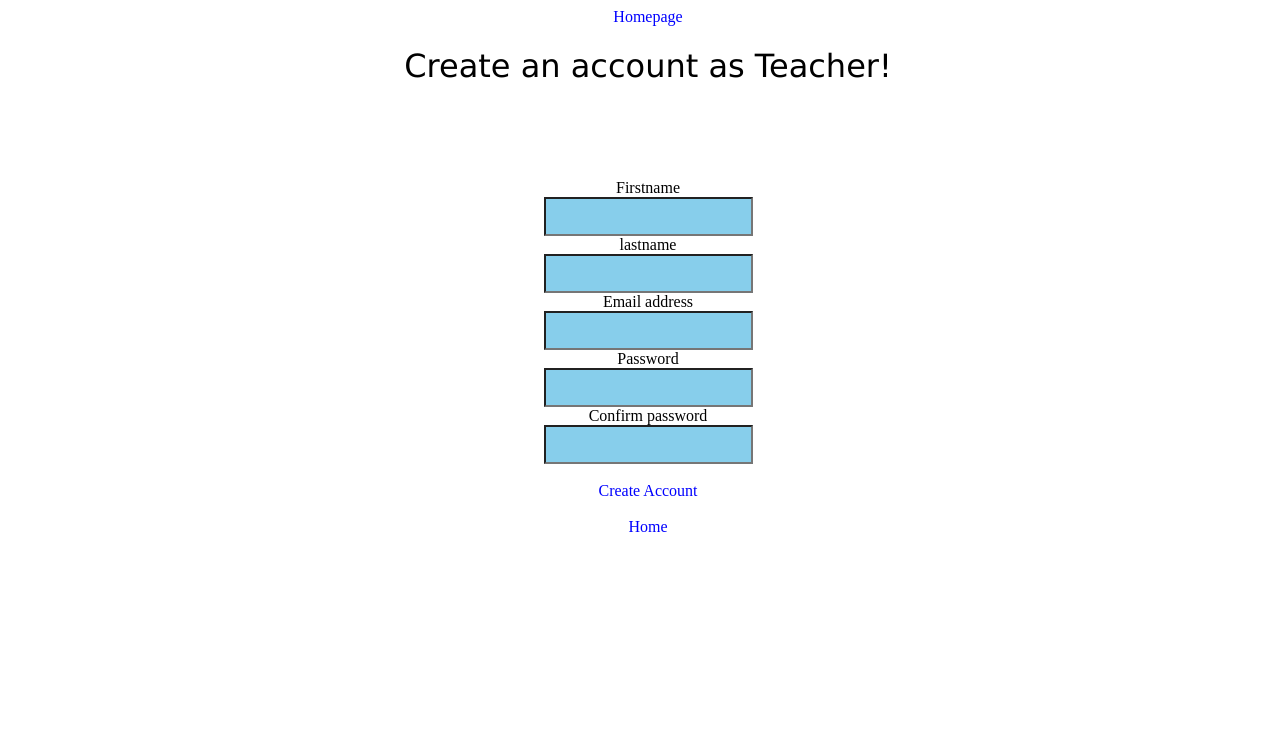
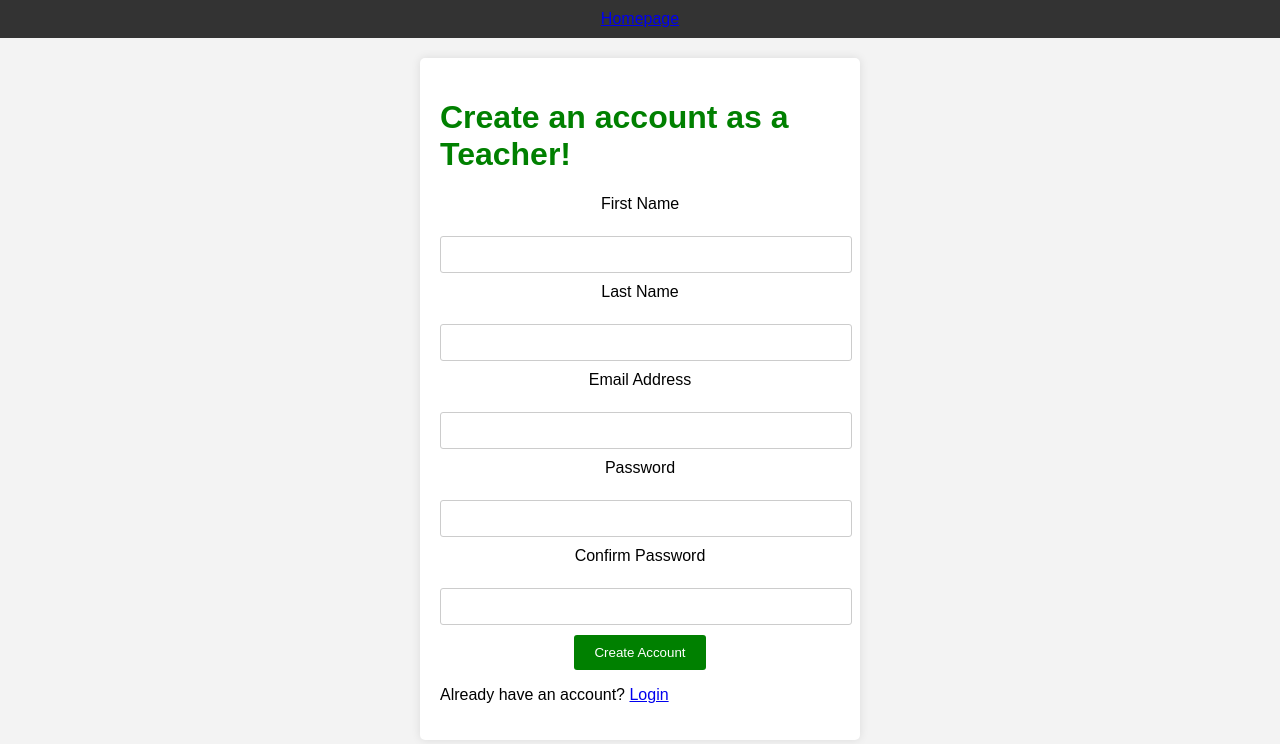
Before and after one commit to montie-tech/Final-year-project, a website: page login/teacher/teacher register.html in a window 1280 px wide. Drawn offline with Linux system fonts and the light colour scheme; files that its build step writes are made by us from their sources.

Commit message:
ops(teacher): Working on the registration page

```diff
--- a/css/teacherregister.css
+++ /dev/null
@@ -1,51 +0,0 @@
-body {
-    width: 100vw;
-    height: 100vh;
-    background: url("register.jpg");
-    background-size: fill;
-    text-align: center;
-    border: none;
-    overflow-y: hidden;
-    overflow-x: hidden;
-}
-
-h1 {
-    text-align: center;
-    font-family: "Source Sans Pro", sans-serif;
-    font-weight: normal;
-    font-style: var();
-    font-size: xx-large;
-}
-
-h2 {
-    text-align: center;
-    font-size: large;
-    font-style: italic;
-    font-family: 'Times New Roman', Times, serif;
-}
-
-a {
-    justify-content: flex-start;
-    align-items: center;
-    padding: 10px 14px;
-    background: white;
-    text-decoration: none;
-    color: blue;
-}
-
-a:hover {
-    color: green;
-}
-
-input {
-    justify-content: flex-start;
-    align-items: center;
-    padding: 10px 14px;
-    background: skyblue;
-    text-decoration: none;
-    color: brown;
-}
-
-input:hover {
-    color: red;
-}
--- a/login/teacher/teacher register.html
+++ b/login/teacher/teacher register.html
@@ -1,43 +1,43 @@
-<!doctype html>
-
-<html>
+<!DOCTYPE html>
+<html lang="en">
 
 <head>
-    <meta charset="utf-8">
-
+    <meta charset="UTF-8">
     <title>Teacher New Account</title>
     <link rel="icon" type="image/x-icon" href="padlock.jpg">
-
-
-    <link rel=" stylesheet " href="teacherregister.css " href="index.html ">
-    <div class=" navbar ">
-        <a href="index.html ">Homepage</a>
-    </div>
-
+    <link rel="stylesheet" href="teacherregister.css">
 </head>
 
 <body>
 
-    <h1 style="color:junglegreen; font-family:verdana; text-align:center; "> Create an account as Teacher!</h1>
-    <br>
-    <br>
-    <br>
-    <br>
-    <form style="text-align:center ">
-        <label for="firstname ">Firstname</label><br>
-        <input type="text " id="firstname " name="firstname "></input><br>
-        <label for="lastname ">lastname</label><br>
-        <input type="text " id="lastname " name="lastname "></input><br>
-        <label for="Email address ">Email address</label><br>
-        <input type="email " id="email " pattern=".+@gmail.com " maxlength="20 "></input><br>
-        <label for="password "> Password</label><br>
-        <input type="password " id="pwd " name="New password "></input><br>
-        <label for="Confirm password ">Confirm password</label><br>
-        <input type="password " id="pwd " name="Confirm password "></input><br><br>
-        <a href=" ">Create Account </a>
-    </form><br>
-    <a href="index.html "> Home </a>
+    <div class="navbar">
+        <a href="index.html">Homepage</a>
+    </div>
 
+    <div class="container">
+        <h1>Create an account as a Teacher!</h1>
+        <form id="teacherForm">
+            <label for="firstname">First Name</label><br>
+            <input type="text" id="firstname" name="firstname" required><br>
+
+            <label for="lastname">Last Name</label><br>
+            <input type="text" id="lastname" name="lastname" required><br>
+
+            <label for="email">Email Address</label><br>
+            <input type="email" id="email" name="email" pattern=".+@matumaini.school.com" maxlength="20" required><br>
+
+            <label for="password">Password</label><br>
+            <input type="password" id="pwd" name="password" minlength="6" required><br>
+
+            <label for="confirmPwd">Confirm Password</label><br>
+            <input type="password" id="confirmPwd" name="confirmPwd" required><br>
+
+            <input type="submit" value="Create Account">
+        </form>
+        <p>Already have an account? <a href="teacher login.html">Login</a></p>
+    </div>
+
+    <script src="teacherregister.js"></script>
 </body>
 
 </html>
--- /dev/null
+++ b/login/teacher/teacherregister.css
@@ -0,0 +1,64 @@
+body {
+    font-family: Arial, sans-serif;
+    background-color: #f3f3f3;
+    margin: 0;
+    padding: 0;
+}
+
+.navbar {
+    background-color: #333;
+    color: white;
+    padding: 10px 0;
+    text-align: center;
+}
+
+.container {
+    max-width: 400px;
+    margin: 20px auto;
+    background-color: #fff;
+    border-radius: 5px;
+    padding: 20px;
+    box-shadow: 0 0 10px rgba(0, 0, 0, 0.1);
+}
+
+.container h1 {
+    color: #008000;
+}
+
+form {
+    text-align: center;
+}
+
+label {
+    display: block;
+    margin-bottom: 5px;
+}
+
+input[type="text"],
+input[type="email"],
+input[type="password"] {
+    width: calc(100% - 10px);
+    padding: 10px;
+    margin-bottom: 10px;
+    border: 1px solid #ccc;
+    border-radius: 3px;
+}
+
+input[type="submit"] {
+    background-color: #008000;
+    color: #fff;
+    border: none;
+    padding: 10px 20px;
+    cursor: pointer;
+    border-radius: 3px;
+}
+
+input[type="submit"]:hover {
+    background-color: #006400;
+}
+
+.error-message {
+    color: #ff0000;
+    margin-top: 5px;
+    font-size: 14px;
+}
--- /dev/null
+++ b/login/teacher/teacherregister.js
@@ -0,0 +1,46 @@
+document.addEventListener('DOMContentLoaded', function() {
+    const form = document.querySelector('form');
+    const emailInput = document.getElementById('email');
+    const pwdInput = document.getElementById('pwd');
+    const confirmPasswordInput = document.getElementById('confirmPwd');
+
+    form.addEventListener('submit', function(event) {
+        event.preventDefault();
+
+        // Validate form fields
+        if (!validateEmail(emailInput.value)) {
+            showError('Invalid email address');
+            return;
+        }
+
+        if (pwdInput.value.length < 6) {
+            showError('Password must be at least 6 characters long');
+            return;
+        }
+
+        if (pwdInput.value !== confirmPasswordInput.value) {
+            showError('Passwords do not match');
+            return;
+        }
+
+        // If all validations pass, submit the form
+        // You can send a request to the server here
+        showSuccess('Registration successful');
+    });
+
+    function validateEmail(email) {
+        // Check if email ends with @matumaini.school.com
+        return email.endsWith('@matumaini.school.com');
+    }
+
+    function showError(message) {
+        const errorElement = document.createElement('div');
+        errorElement.classList.add('error-message');
+        errorElement.textContent = message;
+        form.appendChild(errorElement);
+    }
+
+    function showSuccess(message) {
+        alert(message); // Display success message (you can replace this with a toast notification)
+    }
+});
```
Also changed, not shown: login/teacher/teacher login.html (+1 -1 lines), login/teacher/teacherlogin.css (+22 -0 lines).
